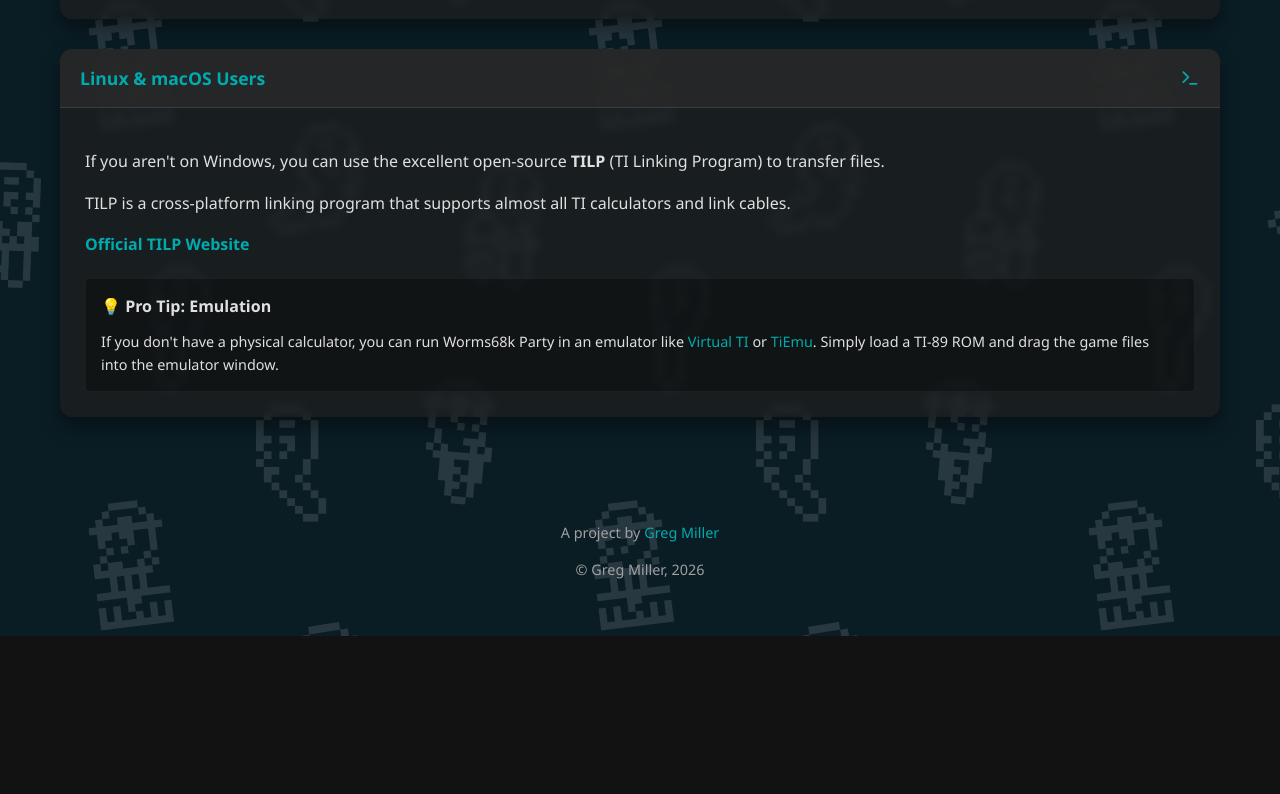
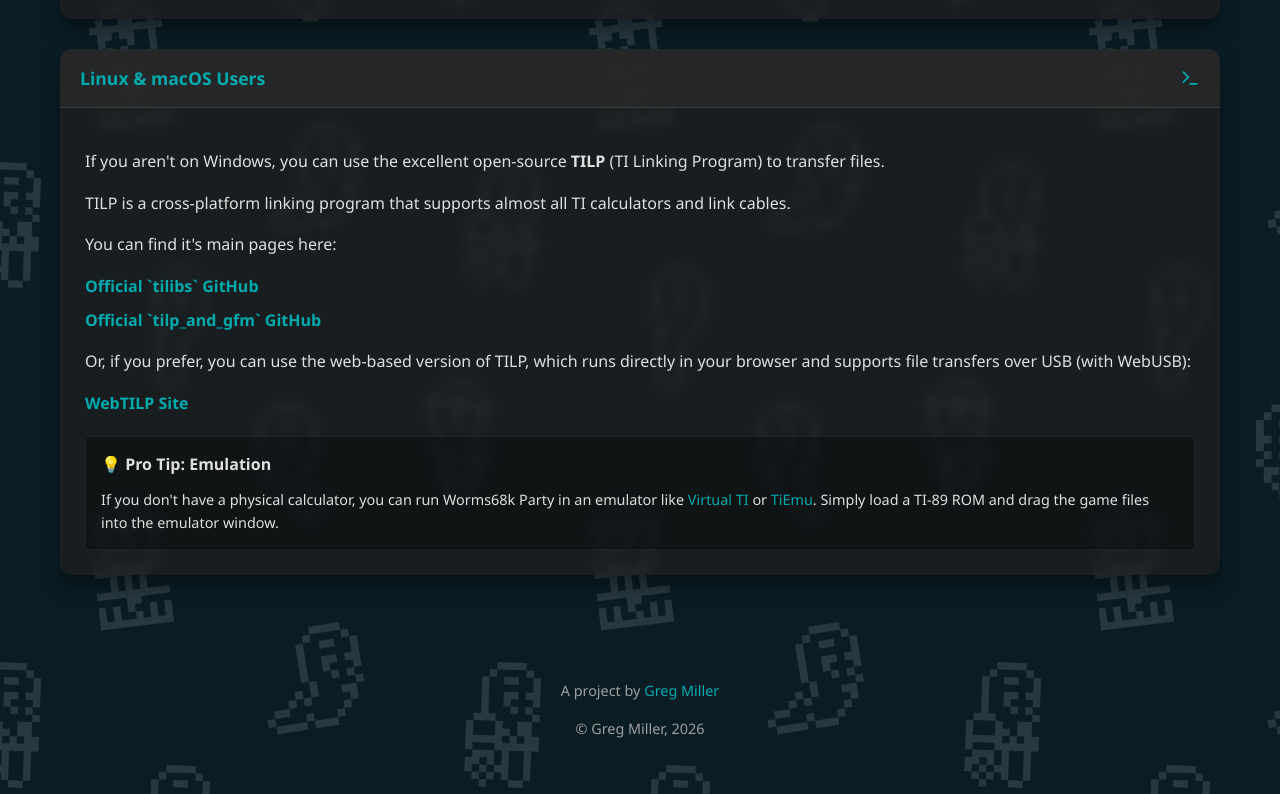
Before and after one commit to orokro/Worms68k-Party-Homepage, a React (Vite) app: page /#/install in a window 1280 px wide. Shown: the part 1192-1986 px from the top of the page. Before the commit the page ends 1828 px from the top, so only its background shows below. Built offline with nearby package versions, Linux system fonts and the light colour scheme.

Commit message:
Updates install instructions

```diff
--- a/src/pages/Install.tsx
+++ b/src/pages/Install.tsx
@@ -99,13 +99,26 @@
 				<BoxContent>
 					<p>If you aren't on Windows, you can use the excellent open-source <strong>TILP</strong> (TI Linking Program) to transfer files.</p>
 					<p>TILP is a cross-platform linking program that supports almost all TI calculators and link cables.</p>
-
+					<p>You can find it's main pages here:</p>
 					<LinkList>
 						<li>
-							<a href="http://lpg.ticalc.org/prj_tilp/index.html" target="_blank" rel="noopener noreferrer">
-								Official TILP Website
+							<a href="https://github.com/debrouxl/tilibs" target="_blank" rel="noopener noreferrer">
+								Official `tilibs` GitHub
 							</a>
 						</li>
+						<li>
+							<a href="https://github.com/debrouxl/tilp_and_gfm" target="_blank" rel="noopener noreferrer">
+								Official `tilp_and_gfm` GitHub
+							</a>
+						</li>
+					</LinkList>
+					<p>
+						Or, if you prefer, you can use the web-based version of TILP, which runs directly in your browser and supports file transfers over USB (with WebUSB):
+					</p>
+					<LinkList>
+						<a href="https://tiplanet.org/scripts/webtilibs/webtilp.html" target="_blank" rel="noopener noreferrer">
+							WebTILP Site
+						</a>
 					</LinkList>
 
 					<div style={{ marginTop: '20px', padding: '15px', background: 'rgba(0,0,0,0.3)', borderRadius: '4px', border: '1px solid rgba(255,255,255,0.05)' }}>
```
